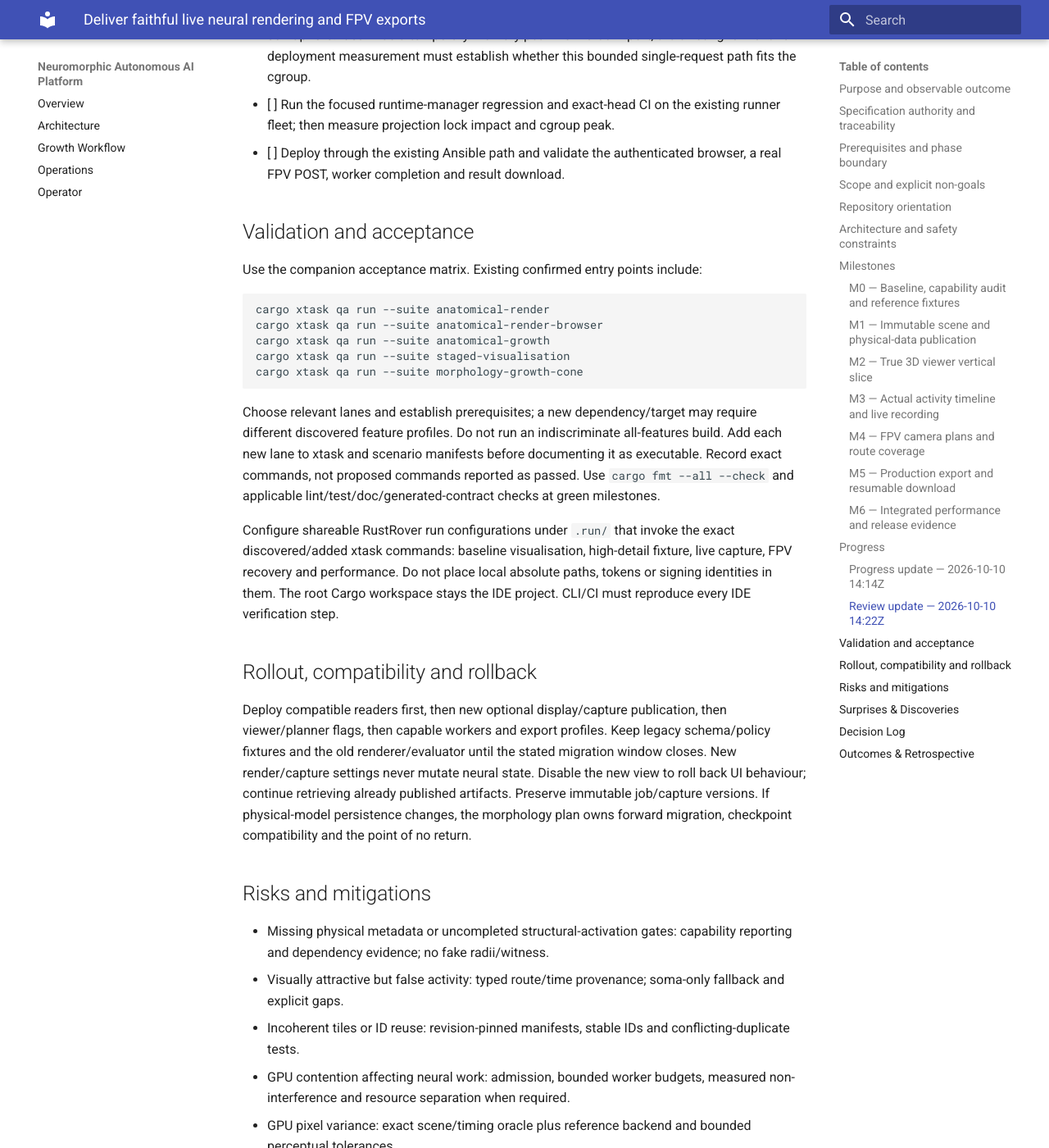
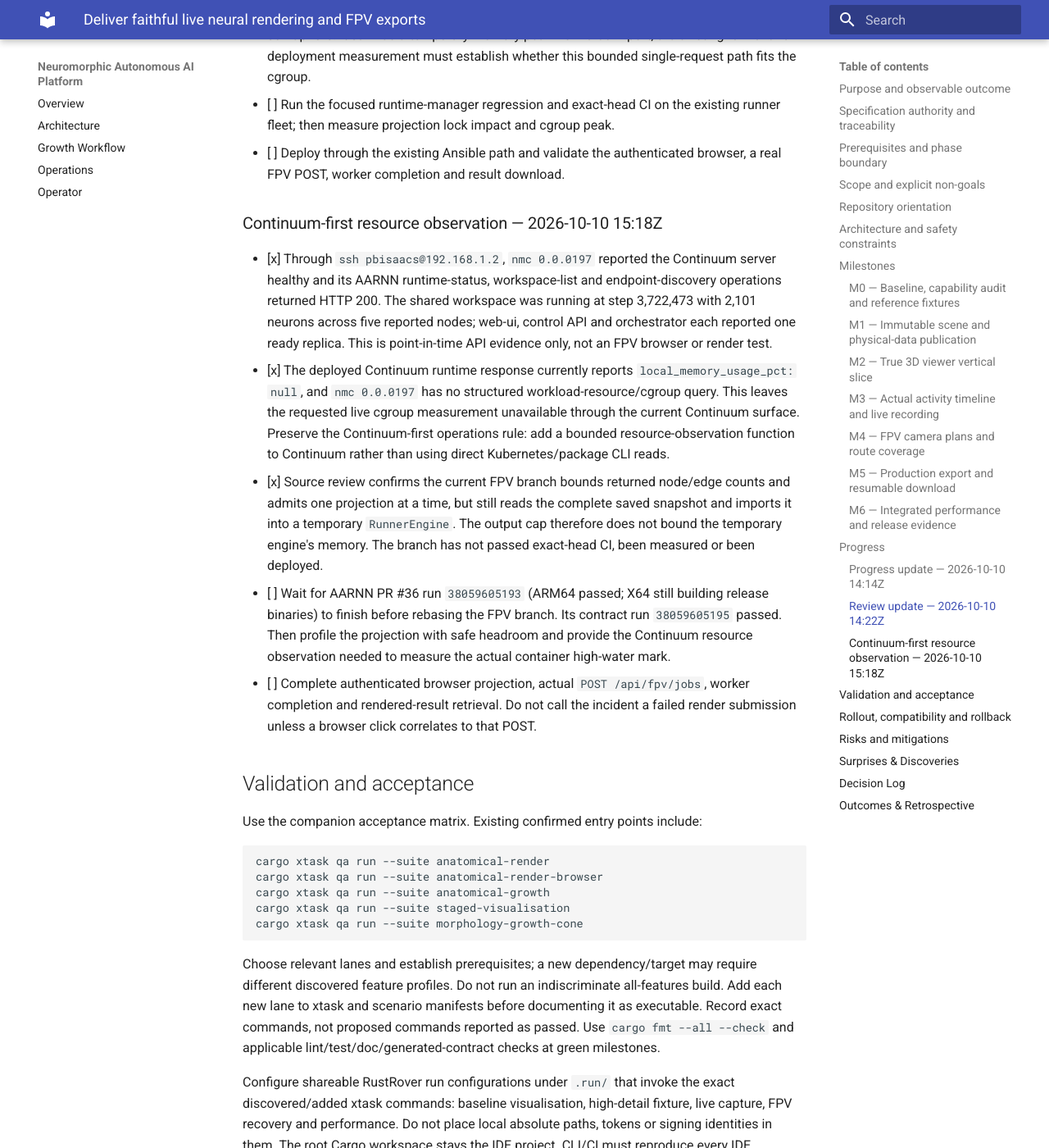
Before and after one commit to neuralmimicry/aarnn_rust, an MkDocs documentation site: the page built from docs/execplans/live-neural-visualisation-and-fpv.md, in a window 1280 px wide and 1400 px high, scrolled down 8650 px. Shown: the whole window at 82% size. Built offline with MkDocs 1.6.1 and Material for MkDocs 9.7.7, drawn with Linux system fonts in a browser that asks for light colours; some of the changed text lies outside the part shown.

Commit message:
docs: record Continuum-first FPV checkpoint

```diff
--- a/docs/execplans/live-neural-visualisation-and-fpv.md
+++ b/docs/execplans/live-neural-visualisation-and-fpv.md
@@ -151,6 +151,34 @@ Requirements: all. Run matched neural/view/capture/export benchmarks, long-sessi
 - [ ] Deploy through the existing Ansible path and validate the authenticated
   browser, a real FPV POST, worker completion and result download.
 
+### Continuum-first resource observation — 2026-10-10 15:18Z
+
+- [x] Through `ssh pbisaacs@192.168.1.2`, `nmc 0.0.0197` reported the
+  Continuum server healthy and its AARNN runtime-status, workspace-list and
+  endpoint-discovery operations returned HTTP 200. The shared workspace was
+  running at step 3,722,473 with 2,101 neurons across five reported nodes;
+  web-ui, control API and orchestrator each reported one ready replica. This
+  is point-in-time API evidence only, not an FPV browser or render test.
+- [x] The deployed Continuum runtime response currently reports
+  `local_memory_usage_pct: null`, and `nmc 0.0.0197` has no structured
+  workload-resource/cgroup query. This leaves the requested live cgroup
+  measurement unavailable through the current Continuum surface. Preserve the
+  Continuum-first operations rule: add a bounded resource-observation function
+  to Continuum rather than using direct Kubernetes/package CLI reads.
+- [x] Source review confirms the current FPV branch bounds returned node/edge
+  counts and admits one projection at a time, but still reads the complete
+  saved snapshot and imports it into a temporary `RunnerEngine`. The output
+  cap therefore does not bound the temporary engine's memory. The branch has
+  not passed exact-head CI, been measured or been deployed.
+- [ ] Wait for AARNN PR #36 run `38059605193` (ARM64 passed; X64 still building
+  release binaries) to finish before rebasing the FPV branch. Its contract run
+  `38059605195` passed. Then profile the projection with safe headroom and
+  provide the Continuum resource observation needed to measure the actual
+  container high-water mark.
+- [ ] Complete authenticated browser projection, actual `POST /api/fpv/jobs`,
+  worker completion and rendered-result retrieval. Do not call the incident a
+  failed render submission unless a browser click correlates to that POST.
+
 ## Validation and acceptance
 
 Use the companion acceptance matrix. Existing confirmed entry points include:
@@ -203,6 +231,11 @@ Deploy compatible readers first, then new optional display/capture publication,
   controlled measurement. The browser display caller does not read the
   returned `snapshot_json`. A direct projection from the resident engine was
   rejected because it performs geometry work under the engine mutex (NVR-027).
+- 2026-10-10: The deployed Continuum AARNN runtime status returns HTTP 200 and
+  workspace counters, but its local memory percentage is `null`; the installed
+  client offers no workload cgroup resource observation. The bounded FPV
+  projection still constructs a temporary engine from the whole saved JSON,
+  so its node/edge output cap cannot be treated as a memory bound.
 
 Update these as the current checkout differs. Distinguish source observation, measured behaviour and inference.
 
@@ -231,6 +264,13 @@ Update these as the current checkout differs. Distinguish source observation, me
   duplicate route work but keeps one temporary Engine peak; the measured
   cgroup gate remains open. Roll back by restoring the previous handler; no
   persisted format or workspace data changes.
+- D12, 2026-10-10: Use Continuum as the first source for production resource
+  observations. The deployed AARNN status query succeeds but returns no
+  cgroup/process sample, and the installed CLI has no workload-resource
+  operation. Add a bounded, authenticated Continuum resource observation
+  before measuring production cgroup headroom; do not use direct Kubernetes or
+  package CLI reads as a substitute. This decision does not authorise a
+  rollout or a guessed memory limit.
 
 ## Outcomes & Retrospective
 
@@ -243,4 +283,6 @@ current display endpoint repeated large workspace materialisation despite the
 browser using only its bounded display DTOs. A single-import projection path
 is implemented but is not yet runner-tested, measured or deployed;
 authenticated render submission, returned diagnostics and measured peak
-memory remain unverified.
+memory remain unverified. A Continuum-first status recheck on Spirit is healthy
+at the API level, but current Continuum response fields do not measure AARNN
+cgroup high-water; a structured resource operation remains required.
```
